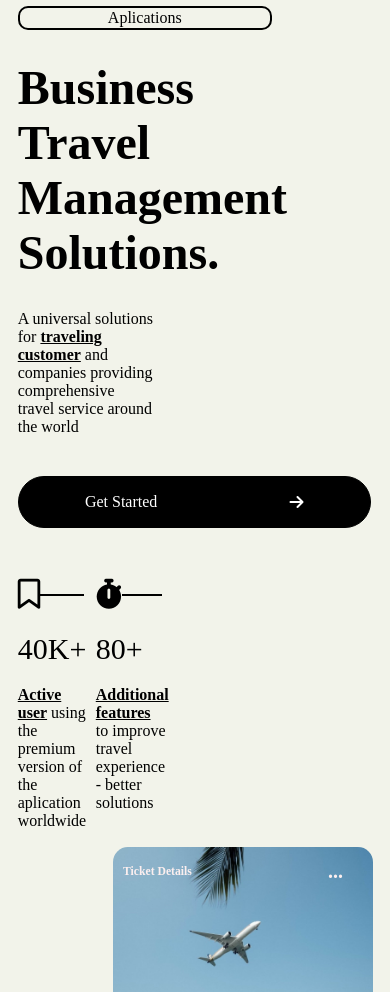
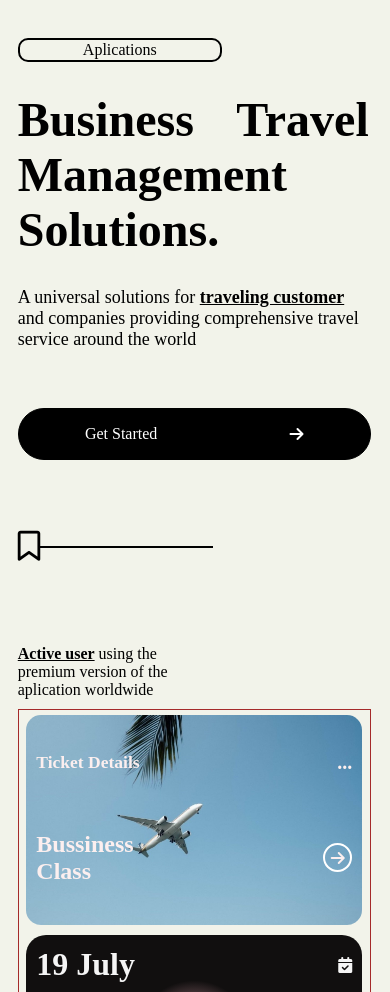
Before and after one commit to ALcitya/Repo_Alif, a plain HTML site: page soonfly/public/index.html in a window 390 px wide. Shown: the part 93-1085 px from the top of the page. Drawn offline with Linux system fonts and the light colour scheme.

Commit message:
Mengatur tampilan gambar di event

```diff
--- a/soonfly/src/css/style.css
+++ b/soonfly/src/css/style.css
@@ -83,7 +83,7 @@ main {
 }
 .aplikasi {
   height: 20px;
-  width: 250px;
+  width: 200px;
   border: 2px solid black;
   border-radius: 10px;
   display: flex;
@@ -97,6 +97,7 @@ main {
   width: 35vw;
   font-weight: 700;
   text-transform: capitalize;
+  text-align: left;
 }
 .text {
   width: 45vw;
@@ -186,26 +187,22 @@ a {
   flex-direction: column;
   justify-content: space-between;
   color: rgb(252, 239, 239);
-  padding: 5px 10px 10px 10px;
+  padding: 10px;
   margin-top: 100px;
 }
 .head {
   display: flex;
   justify-content: space-between;
   align-items: center;
-  width: 220px;
-  height: 40px;
-  font-size: 10px;
+  font-size: 15px;
 }
 .foot {
-  width: 220px;
-  height: 40px;
   display: flex;
   align-items: center;
   justify-content: space-between;
 }
-.foot h2 {
-  width: 100px;
+.foot h2{
+  width: 50%;
 }
 .arow {
   width: 25px;
@@ -307,7 +304,7 @@ a {
   border-radius: 50%;
 }
 .waw {
-  margin-top: 5px;
+  margin: 5px;
   width: 240px;
   height: 100px;
   background-color: #0e0d13;
@@ -326,7 +323,7 @@ a {
   border: 1px solid white;
   border-radius: 50%;
   position: absolute;
-  left: 45%;
+  left: 46%;
   top: 40%;
 }
 .waw .bawah {
@@ -340,7 +337,7 @@ a {
   border-right: 2px dotted white;
   height: 50px;
   position: absolute;
-  left: 49%;
+  left: 50%;
   bottom: 0;
   z-index: 99;
 }
@@ -371,14 +368,14 @@ a {
   height: 20px;
   border: 1px solid white;
   border-radius: 50%;
-  margin-left: 43%;
+  margin-left: 46%;
   margin-top: 13px;
 }
 .jkf .titik-titik {
   border-right: 2px dotted white;
   height: 50px;
   position: absolute;
-  left: 122px;
+  left: 50%;
   top: 0px;
 }
 .jkf .bawah {
@@ -435,10 +432,6 @@ a {
     width: 90%;
     height: 7.5%;
   }
-  main {
-    flex-direction: column;
-    margin-top: 4rem;
-  }
   .judul {
       margin-left: 40px;
     font-size: 16px;
@@ -473,21 +466,81 @@ a {
         display: flex;
         font-size: 30px;
     }
-  .main {
+    main {
       display: flex;
       flex-direction: column;
-    justify-content: center;
+      justify-content: flex-start;
+    }
+    .header1{
+        width: 100%;
+        text-align:left ;
     }
   .text {
     width: 100%;
+    display: flex;
+    flex-direction: column;
+  }
+  .text p{
+    text-align: left;
+    width: 100%;
+    height: max-content;
+    font-size: large;
+  }
+  .status .value:nth-child(1){
+    display:flex;
+    flex-direction: column;
+    justify-content: space-between;
+    width: 100%;
+    height: 100%;
+  }
+  .angka{
+    display: flex;
+    margin: 0;
+  }
+  .value:nth-child(1) .top{
+    width: 100%;
+    display: flex;
+    justify-content: space-between;
+  }
+  .garis{
+    width: 100%;
+  }
+  .keterangan{
+    text-align: left;
+    width: 100%;
+  }
+  .status .value:nth-child(2){
+    display:none;
+  }
+  .angka{
+    display: none;
   }
   .gambar {
     display: flex;
     flex-direction: column;
     align-items: center;
+    justify-content: space-between;
+    border: 1px solid brown;
+    width: 100%;
+    height: 200%;
+    margin-top:10px ;
   }
-  .gambar-kanan {
+  .pesawat, .calender, .sayap, .waw, .jkf, .barcode{
+    margin: 5px;
+    width: 90%;
+  }
+  .pesawat{
+    display: flex;
+    justify-content: space-around;
+  }
+  .gambar-kiri{
+    margin: 0;
+  }
+  .gambar-kiri, .gambar-kanan{
+    display: flex;
     flex-direction: column;
+    align-items: center;
+    width: 100%;
   }
   .tambah {
     display: none;
@@ -502,4 +555,17 @@ a {
   .gambar-kanan {
     margin-left: 0;
   }
+  .garis2, .titik-titik{
+    position: absolute;
+    left: 45%;
   }
+  .calender .top, .calender .tiket, .calender .titik, .calender .event{
+    width: 100%;
+  }
+  .barcode .flight, .barcode .titik2, .barcode .tengah, .barcode .code{
+    width: 100%;
+}
+.barcode .tengah{
+  font-size: 15px;
+}
+}
```
Lines whose indentation alone changed are shown as unchanged.
